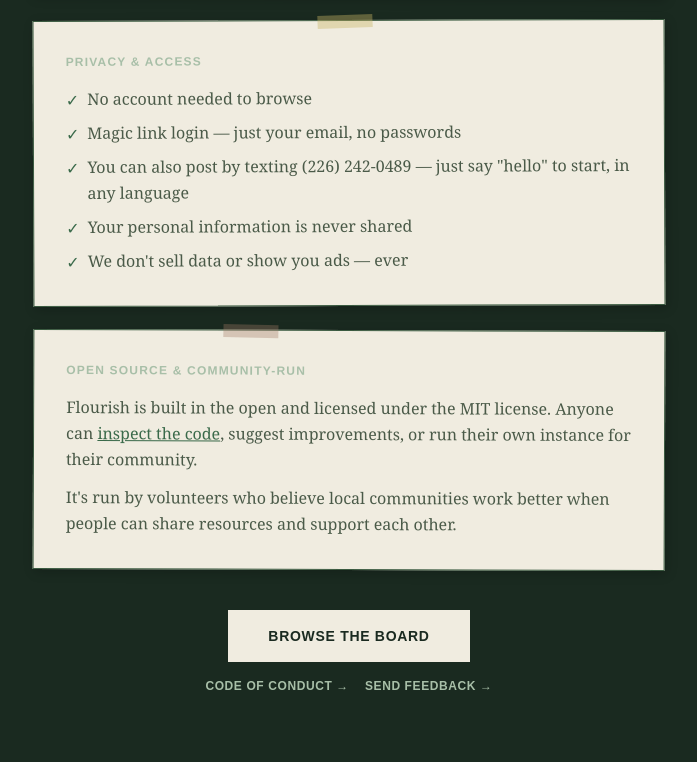
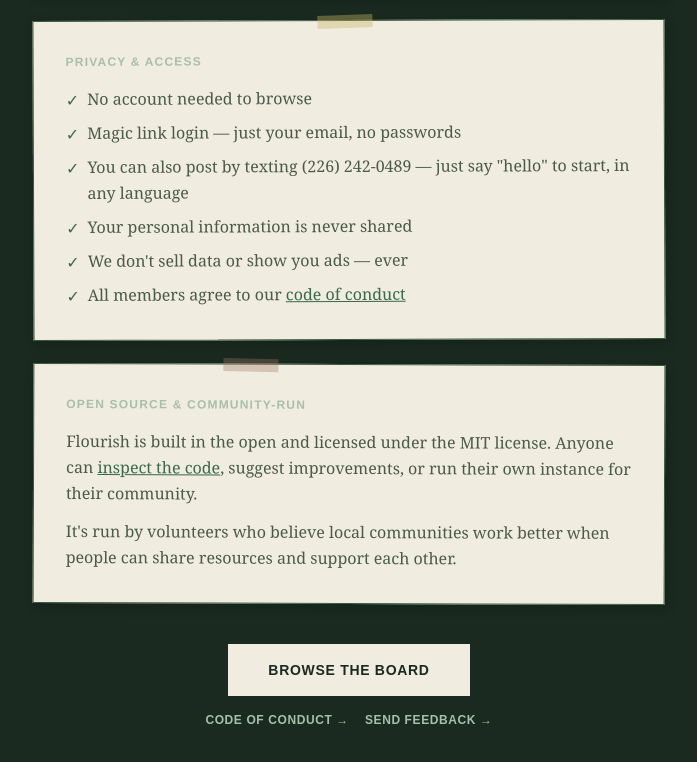
Before and after one commit to explorience/flourish, a Next.js app: page /about in a window 1280 px wide. Shown: the part 1400-2162 px from the top of the page, without its empty margins (291-988 px from the left). Built offline with nearby package versions, Linux system fonts and the light colour scheme; no server answers.

Commit message:
feat: add code of conduct link to privacy section

```diff
--- a/src/app/about/page.tsx
+++ b/src/app/about/page.tsx
@@ -192,6 +192,13 @@ export default function AboutPage() {
                 <p className="text-base leading-relaxed" style={{ ...sr, color: 'var(--ink-light)' }}>{item}</p>
               </li>
             ))}
+            <li className="flex items-start gap-2">
+              <span style={{ color: 'var(--offer)', flexShrink: 0, marginTop: '2px' }}>✓</span>
+              <p className="text-base leading-relaxed" style={{ ...sr, color: 'var(--ink-light)' }}>
+                All members agree to our{' '}
+                <a href="/code-of-conduct" style={{ color: 'var(--offer)', textDecoration: 'underline' }}>code of conduct</a>
+              </p>
+            </li>
           </ul>
         </div>
 
```
